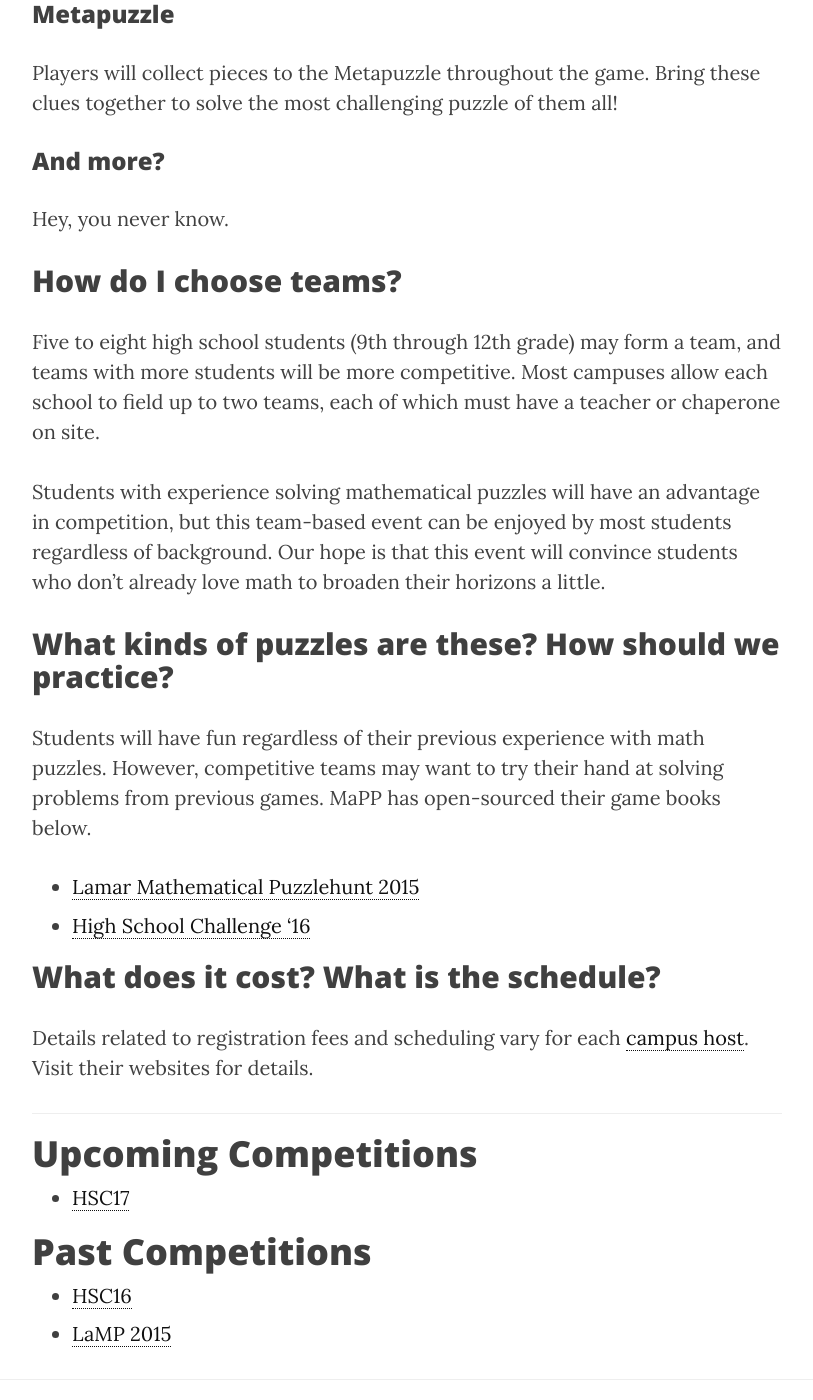
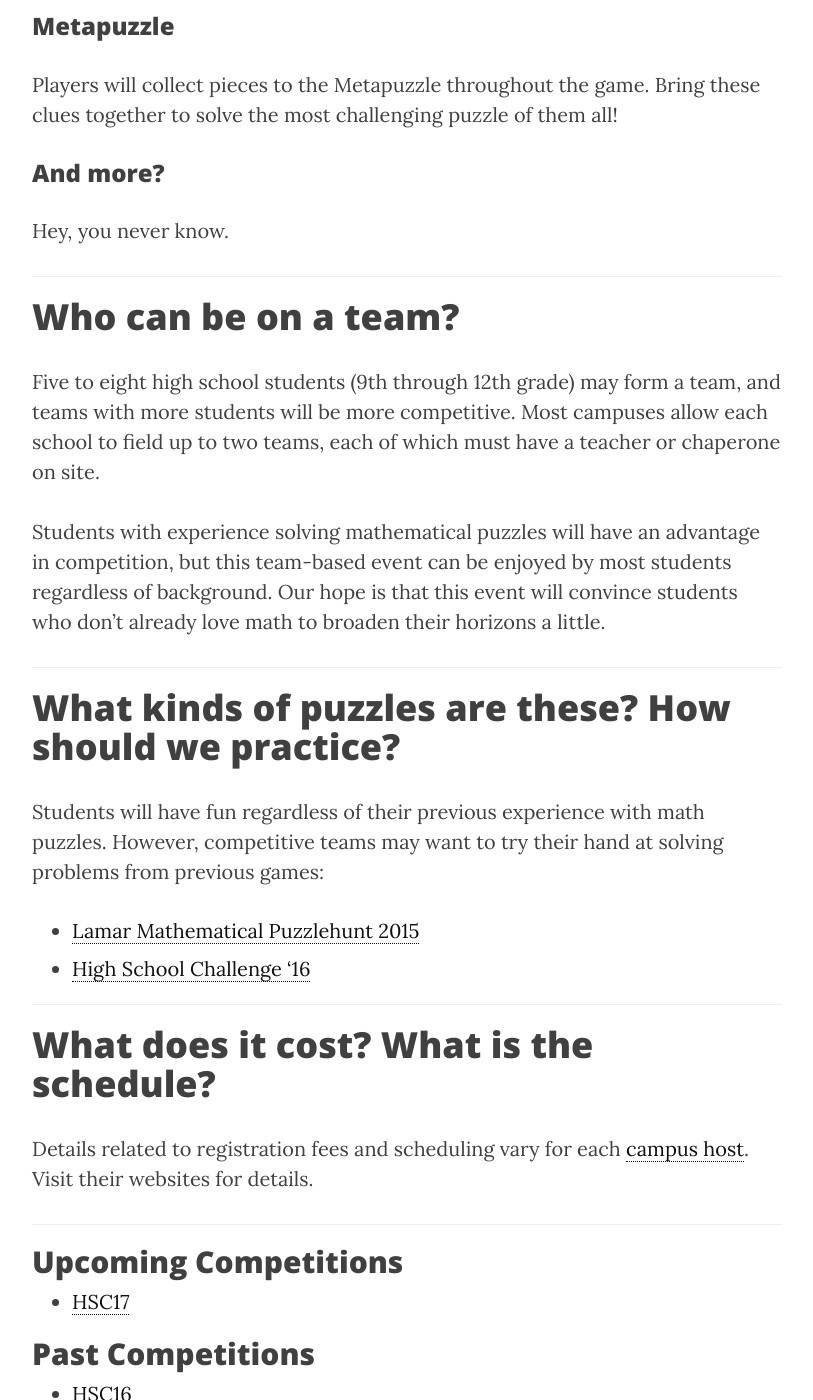
Before and after one commit to MaPPmath/mappmath.github.io, a Jekyll site: the page built from pages/hsc/hsc.md, in a window 1280 px wide and 1400 px high, scrolled down 3076 px. Shown: the whole window, without its empty margins (233-1046 px from the left). Built offline with Jekyll 4.4.1, drawn with Linux system fonts in a browser that asks for light colours; nearby versions of some CDN libraries; some of the changed text lies outside the part shown.

Commit message:
tweaks to HSC page

```diff
--- a/pages/hsc/hsc.md
+++ b/pages/hsc/hsc.md
@@ -27,29 +31,26 @@ previous mathematical background.
 MaPP’s mathematical content is pulled from various areas unrepresented in the
 usual secondary curriculum, such as design theory, game theory, or topology.
 
-## Puzzles
+### Puzzles
 
 MaPP shredded the multiple choice tests, and instead designed several
 mathematical puzzles which will give your students a taste of real mathematical
 problem solving, and prepare them for the types of questions asked in many job
 interviews.
 
-## Team-building
+### Team-building
 
 MaPP HSC is a team-based competition, emphasizing collaboration and
 communication over individual work, as teamwork is crucial for success in both
 industry and academia.
 
-## Fun!
+### Fun!
 
 These challenges won’t all be solved sitting down – players will find themselves running around UNC Charlotte’s campus to track down clues and uncover new puzzles to solve.
 
-## Teaser Puzzle
+---
 
-Contact your [host campus](/campuses/) to receive the HSC17 Teaser Puzzle
-which will give students a taste of what they'll be solving during our game.
-
-## Why should my school participate?
+# Why should my school participate?
 
 In addition to all of the above, MaPP has designed its events to fit the
 [Common Core State Standards for Mathematical Practice:][common core]
@@ -67,8 +68,9 @@ Successful players will...
 - Look for and make use of structure.
 - Look for and express regularity in repeated reasoning.
 
+---
 
-## What's the game's format?
+# What will players do at a High School Challenge?
 
 There are a few stages to the game:
 
@@ -98,8 +100,9 @@ them all!
 
 Hey, you never know.
 
+---
 
-## How do I choose teams?
+# Who can be on a team?
 
 Five to eight high school students (9th through 12th grade) may form a team,
 and teams with more students will be more competitive. Most campuses allow
@@ -111,11 +114,13 @@ competition, but this team-based event can be enjoyed by most students
 regardless of background. Our hope is that this event will convince students who
 don't already love math to broaden their horizons a little.
 
-## What kinds of puzzles are these? How should we practice?
+---
+
+# What kinds of puzzles are these? How should we practice?
 
 Students will have fun regardless of their previous experience with math
 puzzles. However, competitive teams may want to try their hand at solving
-problems from previous games. MaPP has open-sourced their game books below.
+problems from previous games:
 
 - [Lamar Mathematical Puzzlehunt 2015][lamp2015]
 - [High School Challenge '16][hsc16]
@@ -123,18 +128,20 @@ problems from previous games. MaPP has open-sourced their game books below.
 [lamp2015]: https://github.com/MaPPmath/lamp-2015/raw/master/booklet.pdf
 [hsc16]: https://github.com/MaPPmath/hsc16/raw/master/booklet.pdf
 
-## What does it cost? What is the schedule?
+---
+
+# What does it cost? What is the schedule?
 
 Details related to registration fees and scheduling vary for each
 [campus host](/campuses/). Visit their websites for details.
 
 ---
 
-# Upcoming Competitions
+## Upcoming Competitions
 
 * [HSC17](/programs/hsc/17/)
 
-# Past Competitions
+## Past Competitions
 
 * [HSC16](/programs/hsc/16/)
 * [LaMP 2015](/programs/hsc/lamp2015/)
```
Also changed, not shown: other parts of pages/hsc/hsc.md (+4 -0 lines), 1 other file.
